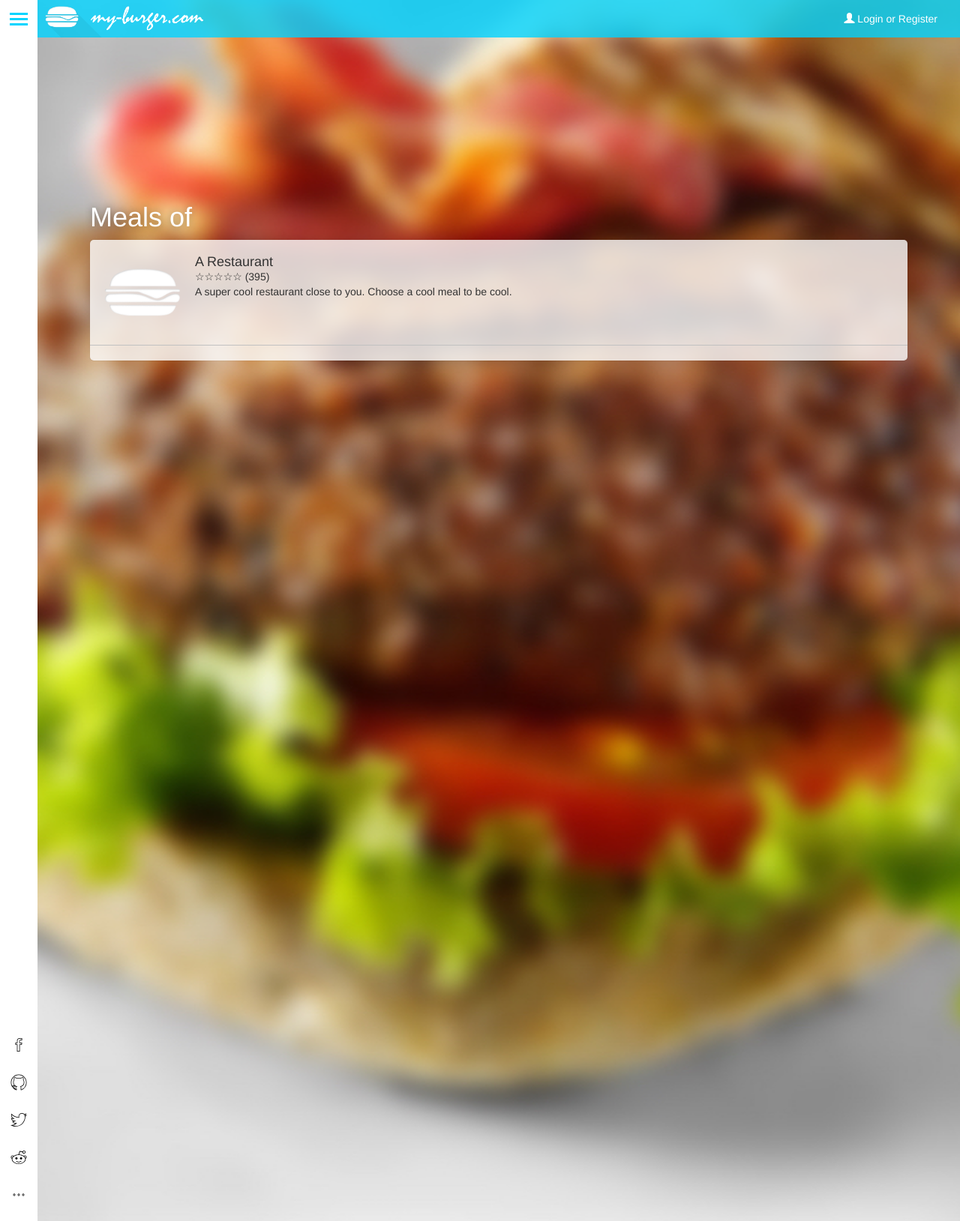
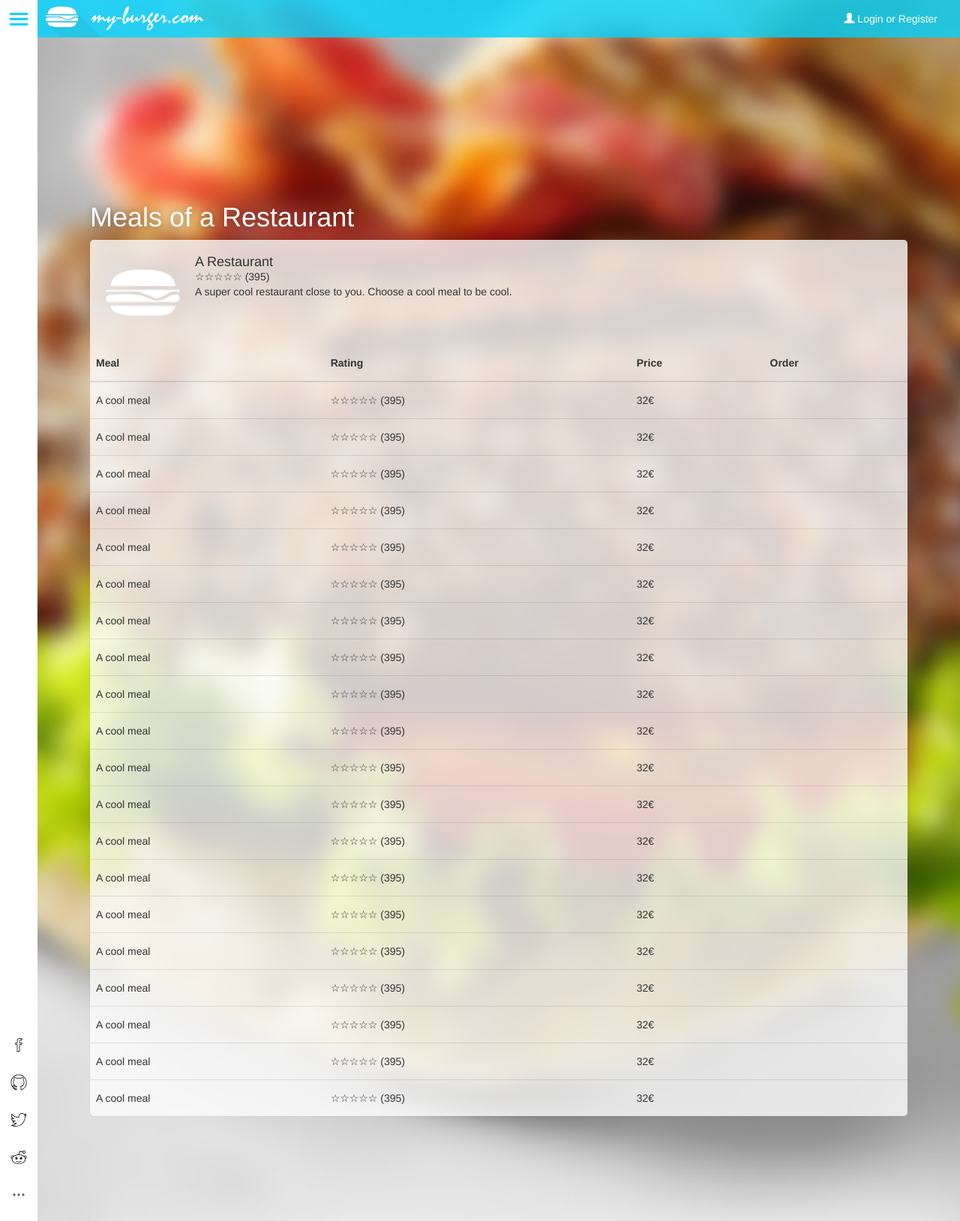
Before and after one commit to crysxd/Project-Workshop-of-Database-Systems-CS357, a PHP site: page /meals.php in a window 1280 px wide. Shown: the whole page at 75% size. Run offline with PHP 8.4, Linux system fonts and the light colour scheme.

Commit message:
Added meals table

```diff
--- a/Webpage/css/meals.css
+++ b/Webpage/css/meals.css
@@ -1,7 +1,5 @@
 #restaurant-info {
   padding: 20px;
-  margin-bottom: 20px;
-  border-bottom: solid 1px #c1c1c1;
   min-height: 100px;
   float:left;
   width: 100%;
@@ -17,3 +15,38 @@
 #restaurant-info p {
   margin: 0;
 }
+
+#meals-list th,
+#meals-list td {
+  border-color: rgba(0, 0, 0, 0.1);
+  cursor: pointer;
+}
+
+#meals-list .table-hover>tbody>tr:hover {
+  background-color: rgba(0, 0, 0, 0.1);
+}
+
+#meals-list .table>tbody>tr {
+  height: 32px;
+}
+
+.table > thead > tr > th,
+.table > tbody > tr > th,
+.table > tfoot > tr > th,
+.table > thead > tr > td,
+.table > tbody > tr > td,
+.table > tfoot > tr > td {
+  line-height: 32px;
+}
+
+#meals-list .table-hover > tbody > tr{
+  -webkit-transition: background-color 0.6s;
+  -moz-transition: background-color 0.6s;
+  -ms-transition: background-color 0.6s;
+  -o-transition: background-color 0.6s;
+  transition: background-color 0.6s;
+}
+
+#meals-list table {
+  margin: 0;
+}
--- a/Webpage/meals.php
+++ b/Webpage/meals.php
@@ -38,7 +38,7 @@
     <!-- meals list -->
     <section id="splash-screen">
       <div class="splash-container">
-        <h1>Meals of <span class="restaurant-name"></span></h1>
+        <h1>Meals of <span class="restaurant-name">a Restaurant</span></h1>
         <div class="splash-container-scroller">
           <div id="restaurant-info">
             <img src="imgs/icon.png" class="pull-left" alt>
@@ -47,7 +47,21 @@
             <p class="restaurant-description">A super cool restaurant close to you. Choose a cool meal to be cool.</p>
           </div>
           <div id="meals-list">
-
+            <table class="table table-hover">
+              <thead>
+                <tr><th>Meal</th><th>Rating</th><th>Price</th><th>Order</th></tr>
+              </thead>
+              <tbody>
+                <?php for($i=0; $i<20; $i++) {?>
+                  <tr>
+                    <td>A cool meal</td>
+                    <td><span class="meal-rating-stars">☆☆☆☆☆</span>&nbsp;(<span class="meal-rating-count">395</span>)</td>
+                    <td>32€</td>
+                    <td></td>
+                  </tr>
+                <?php } ?>
+              </tbody>
+            </table>
           </div>
         </div>
       </div>
```
